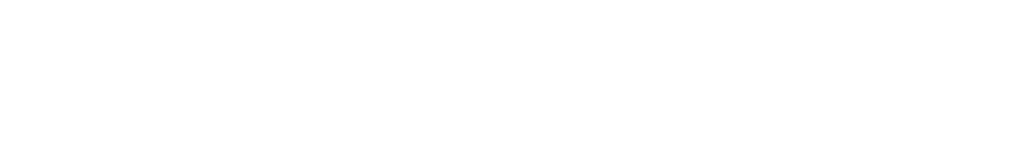
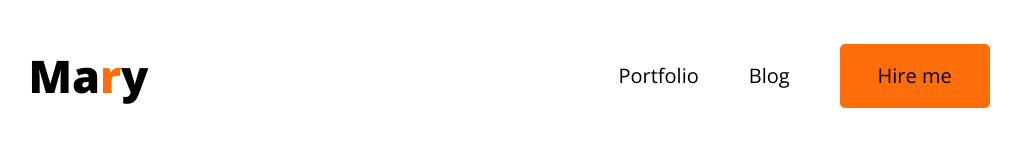
Before and after one commit to abdullahis/Module-5, a plain HTML site: page index.html in a window 1280 px wide. Shown: the whole page, without its empty margins (106-1127 px from the left). Drawn offline with nearby package versions, Linux system fonts and the light colour scheme.

Commit message:
Added nav bar

```diff
--- a/Style/Style.css
+++ b/Style/Style.css
@@ -1,3 +1,47 @@
+
+/* Shared Styles */
+
 *{
-    padding: 0% 10%;
+    font-family: 'Open Sans', sans-serif;
 }
+.button{
+    background-color: #FD6E0A;
+    border: 0px;
+    border-radius: 5px;
+    font-size: 20px;
+}
+
+/* Specific Style */
+
+.website_name{
+    font-size: 45px;
+    font-weight: 800;
+}
+
+.primary_color{
+    color:#FD6E0A;
+}
+
+#button1{
+    width: 150px;
+    height: 64px;
+}
+
+nav{
+    display: flex;
+    padding:0% 10%;
+    justify-content: space-between;
+    align-items: center;
+}
+nav li{
+    margin-right: 50px;
+    font-size: 20px;
+    list-style: none;
+}
+nav a{
+    text-decoration: none;
+    color: black;
+}
+nav ul{
+    align-items: center;
+}
--- a/index.html
+++ b/index.html
@@ -4,10 +4,25 @@
     <meta charset="UTF-8">
     <meta name="viewport" content="width=device-width, initial-scale=1.0">
     <title>Developer Portfolio Website</title>
+    <style>
+
+    </style>
+    <link rel="preconnect" href="https://fonts.googleapis.com">
+    <link rel="preconnect" href="https://fonts.gstatic.com" crossorigin>
+    <link href="https://fonts.googleapis.com/css2?family=Open+Sans:wght@400;700;800&display=swap" rel="stylesheet">
+    <link rel="stylesheet" href="Style/Style.css">
 </head>
 <body>
     <header>
+        <nav>
+            <h2 class="website_name">Ma<span class="primary_color">r</span>y</h2>
+            <ul style="display: flex; ">
+                <li><a href="">Portfolio</a></li>
+                <li><a href="">Blog</a></li>
+                <li><button class="button" id="button1">Hire me</button></li>
+            </ul>
 
+        </nav>
     </header>
     <body>
 
```
